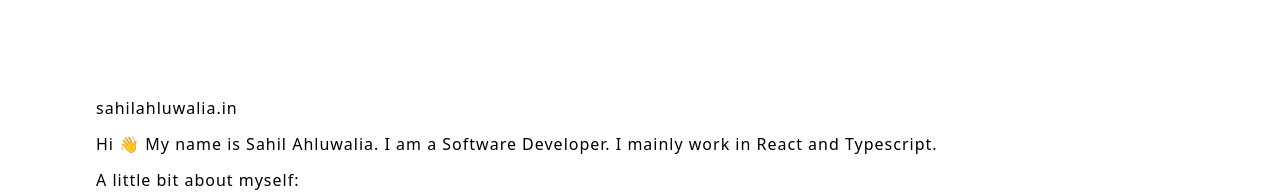
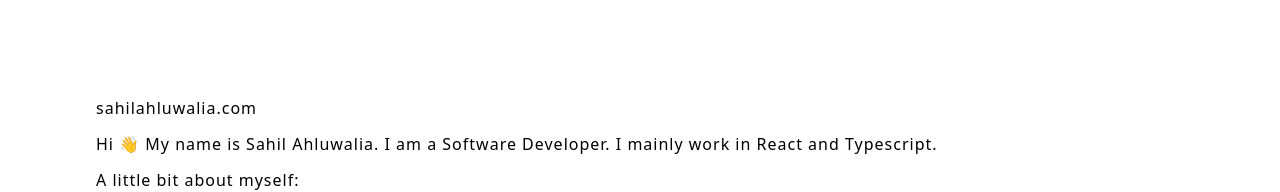
Before and after one commit to sahilahluwalia/portfolio-nextjs, a Next.js app: page / in a window 1280 px wide. Shown: the top 192 px of the page. Built offline with nearby package versions, Linux system fonts and the light colour scheme.

Commit message:
fix: domain name

```diff
--- a/src/app/page.tsx
+++ b/src/app/page.tsx
@@ -4,7 +4,7 @@ import { socialMediaLink } from "@/app/contants";
 export default function Home() {
   return (
     <main className="flex min-h-screen flex-col gap-3 p-24 bg-white text-black font-normal">
-      <h2 className="text-black">sahilahluwalia.in</h2>
+      <h2 className="text-black">sahilahluwalia.com</h2>
       <p>
         Hi 👋 My name is Sahil Ahluwalia. I am a Software Developer. I mainly
         work in React and Typescript.
```
